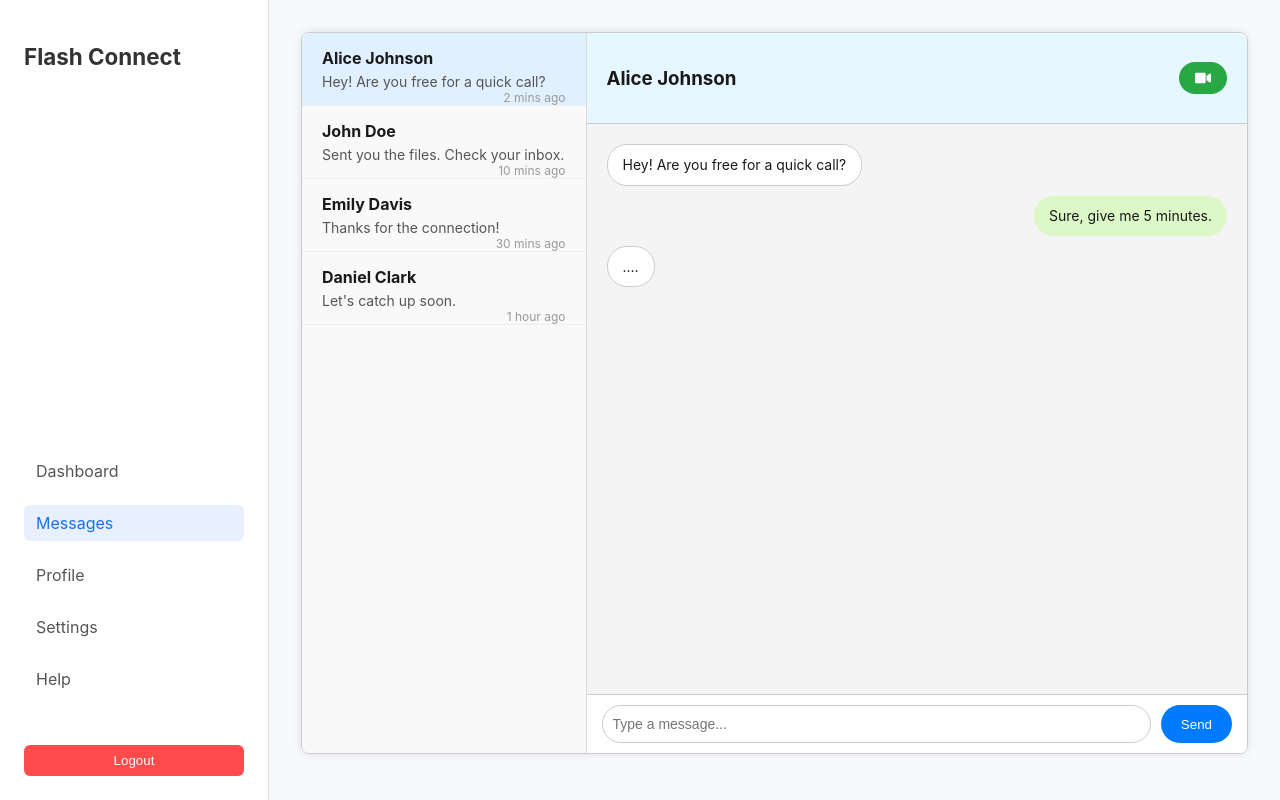
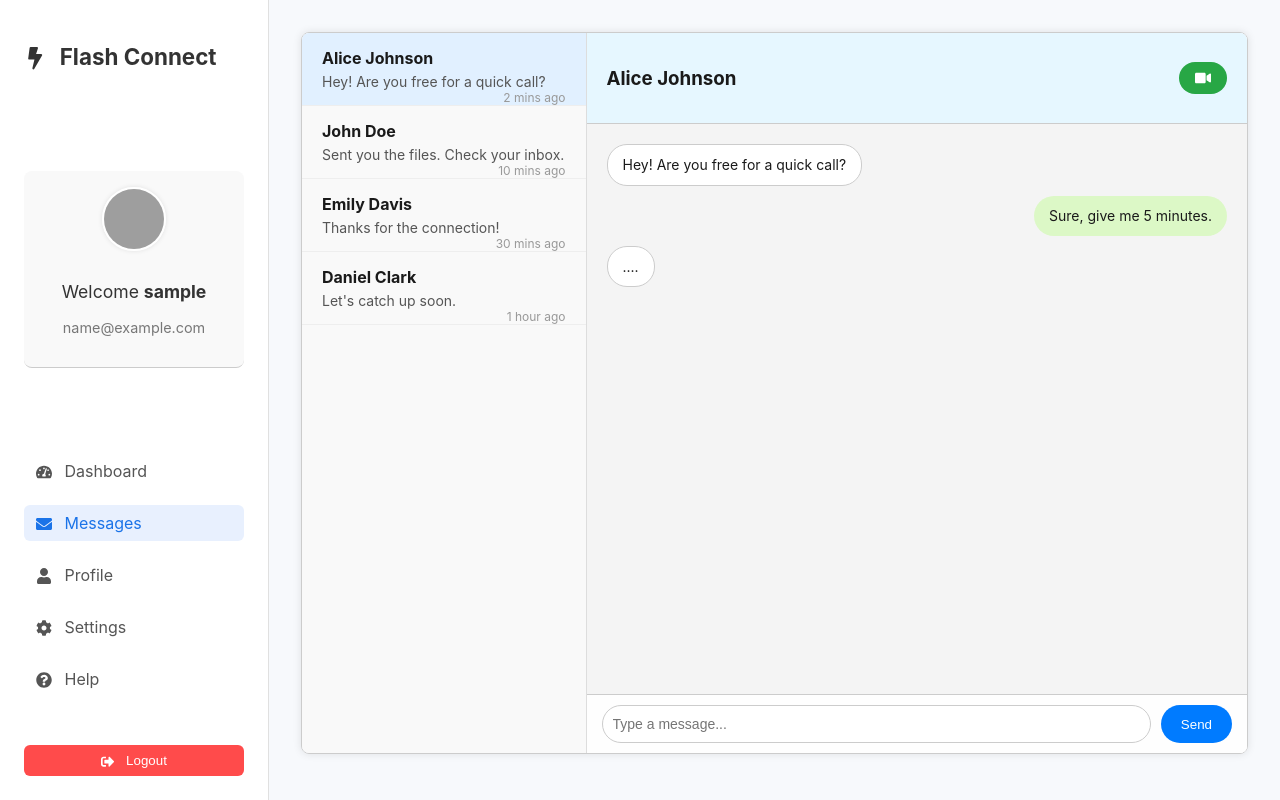
Before and after one commit to Maverick400x/FlashConnectFrontEnd, a React (Create React App) app: page /messages in a window 1280 px wide. Built offline with nearby package versions, Linux system fonts and the light colour scheme; sample sign-in values are in the browser's storage; grey boxes are pictures that could not be loaded.

Commit message:
update in sidebar with user name , icons

```diff
--- a/src/components/Sidebar.js
+++ b/src/components/Sidebar.js
@@ -1,51 +1,92 @@
-import React from "react";
+import React, { useEffect, useState } from "react";
 import { NavLink, useNavigate } from "react-router-dom";
+import {
+  FaTachometerAlt,
+  FaEnvelope,
+  FaUser,
+  FaCog,
+  FaQuestionCircle,
+  FaSignOutAlt,
+  FaBolt
+} from "react-icons/fa"; // Font Awesome icons
 import "../styles/dashboard.css";
+
+// Replace this URL with your default avatar image if needed
+const DEFAULT_AVATAR =
+  "https://www.gravatar.com/avatar/00000000000000000000000000000000?d=mp&f=y";
 
 export default function Sidebar() {
   const navigate = useNavigate();
+  const [userData, setUserData] = useState(null);
+
+  useEffect(() => {
+    const storedUser = localStorage.getItem("authUser");
+    if (storedUser) {
+      setUserData(JSON.parse(storedUser));
+    }
+  }, []);
 
   const handleLogout = () => {
-    localStorage.removeItem("currentUser");
+    localStorage.removeItem("authUser");
     navigate("/login");
   };
 
   return (
     <aside className="sidebar">
-      <h2 className="logo">Flash Connect</h2>
+      {/* App Logo */}
+      <h2 className="logo">
+        <FaBolt className="sidebar-icon" /> Flash Connect
+      </h2>
+
+      {/* User Info with Photo */}
+      {userData && (
+        <div className="user-info">
+          <img
+            src={userData.profilePic || DEFAULT_AVATAR}
+            alt="User Avatar"
+            className="user-avatar"
+          />
+          <p className="user-name">
+            Welcome <strong>{userData.username}</strong>
+          </p>
+          <p className="user-email">{userData.email}</p>
+        </div>
+      )}
+
+      {/* Navigation Links */}
       <nav className="nav-links">
         <NavLink
           to="/dashboard"
           className={({ isActive }) => `nav-item ${isActive ? "active" : ""}`}
         >
-          Dashboard
+          <FaTachometerAlt className="sidebar-icon" /> Dashboard
         </NavLink>
         <NavLink
           to="/messages"
           className={({ isActive }) => `nav-item ${isActive ? "active" : ""}`}
         >
-          Messages
+          <FaEnvelope className="sidebar-icon" /> Messages
         </NavLink>
         <NavLink
           to="/profile"
           className={({ isActive }) => `nav-item ${isActive ? "active" : ""}`}
         >
-          Profile
+          <FaUser className="sidebar-icon" /> Profile
         </NavLink>
         <NavLink
           to="/settings"
           className={({ isActive }) => `nav-item ${isActive ? "active" : ""}`}
         >
-          Settings
+          <FaCog className="sidebar-icon" /> Settings
         </NavLink>
         <NavLink
           to="/help"
           className={({ isActive }) => `nav-item ${isActive ? "active" : ""}`}
         >
-          Help
+          <FaQuestionCircle className="sidebar-icon" /> Help
         </NavLink>
         <button className="nav-item logout-button" onClick={handleLogout}>
-          Logout
+          <FaSignOutAlt className="sidebar-icon" /> Logout
         </button>
       </nav>
     </aside>
--- a/src/pages/Dashboard.js
+++ b/src/pages/Dashboard.js
@@ -4,6 +4,7 @@ import { FaBell } from "react-icons/fa";
 import Sidebar from "../components/Sidebar";
 import CardSection from "../components/Card";
 import "../styles/dashboard.css";
+import "../styles/dashboard_1.css";
 
 export default function Dashboard() {
   const navigate = useNavigate();
--- /dev/null
+++ b/src/styles/dashboard_1.css
@@ -0,0 +1,46 @@
+.user-info {
+  padding: 1rem;
+  background-color: #f9f9f9;
+  border-radius: 8px;
+  text-align: center;
+  margin-bottom: 1rem;
+}
+
+.user-name {
+  font-size: 1.1rem;
+  color: #333;
+}
+
+.user-email {
+  font-size: 0.9rem;
+  color: #777;
+}
+
+.welcome-message {
+  padding: 1rem;
+  border-radius: 8px;
+  margin-bottom: 1rem;
+  font-size: 1.2rem;
+  font-weight: 500;
+  color: #333;
+}
+.sidebar-icon {
+  margin-right: 0.5rem;
+  vertical-align: middle;
+}
+
+.user-info {
+  text-align: center;
+  padding: 1rem;
+  border-bottom: 1px solid #ccc;
+}
+
+.user-avatar {
+  width: 60px;
+  height: 60px;
+  border-radius: 50%;
+  object-fit: cover;
+  margin-bottom: 0.5rem;
+  border: 2px solid #fff;
+  box-shadow: 0 0 5px rgba(0, 0, 0, 0.1);
+}
```
